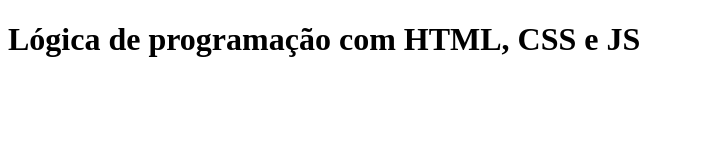
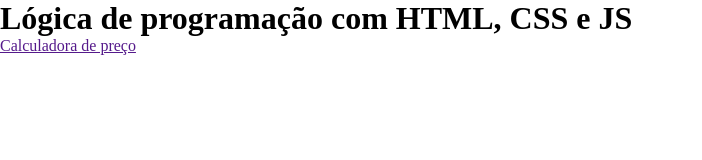
Before and after one commit to Anadulce57/Atividade9_DW, a plain HTML site: page index.html in a window 1280 px wide. Shown: the whole page, without its empty margins (0-702 px from the left). Drawn offline with Linux system fonts and the light colour scheme.

Commit message:
feat:created nav list

```diff
--- a/index.html
+++ b/index.html
@@ -3,11 +3,20 @@
 <head>
     <meta charset="UTF-8">
     <meta name="viewport" content="width=device-width, initial-scale=1.0">
+    <link rel="stylesheet" href="style.css">
     <title>Lógica de programação com HTML, CSS e JS</title>
 </head>
 <body>
     <header>
         <h1>Lógica de programação com HTML, CSS e JS</h1>
     </header>
+
+    <nav>
+        <ul>
+            <li>
+                <a href="">Calculadora de preço</a>
+            </li>
+        </ul>
+    </nav>
 </body>
 </html>
--- a/style.css
+++ b/style.css
@@ -0,0 +1,5 @@
+*{
+    margin: 0;
+    padding: 0;
+    box-sizing: border-box;
+}
```
